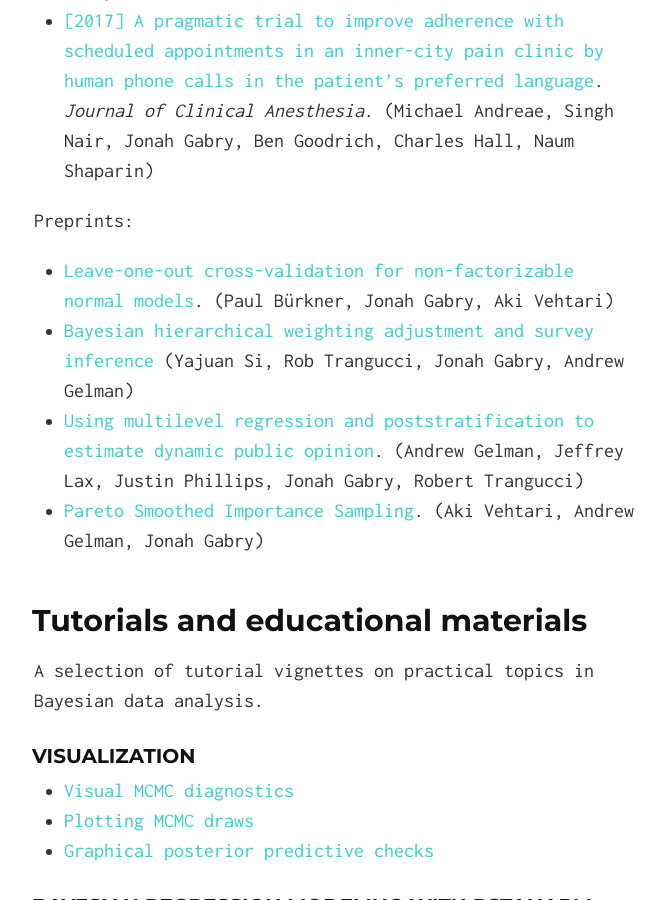
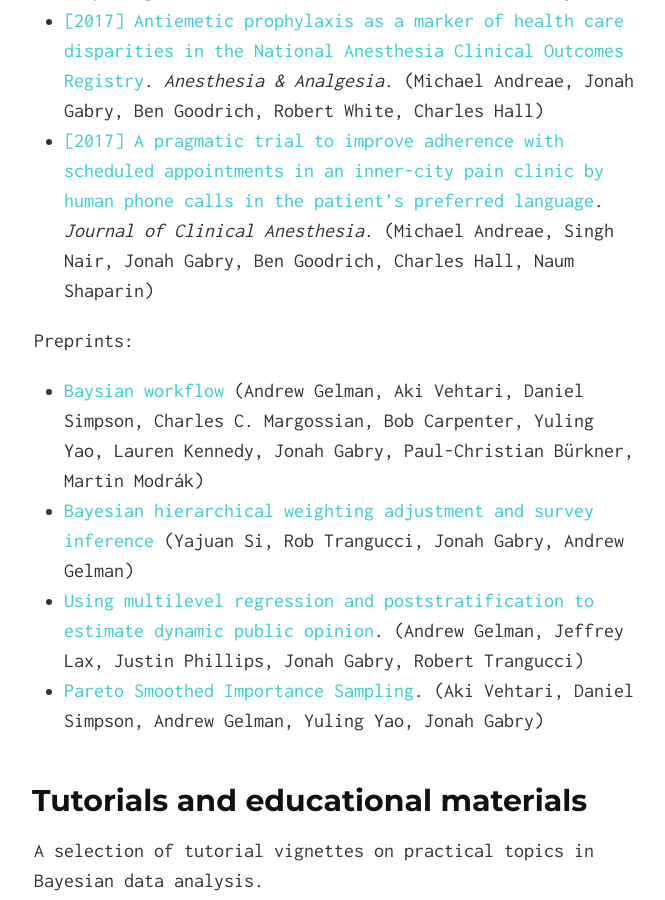
Before and after one commit to kendyteng/kendyteng.github.io, a Jekyll site: the page built from software-and-papers/index.md, in a window 1280 px wide and 900 px high, scrolled down 4675 px. Shown: the whole window, without its empty margins (306-971 px from the left). Built offline with Jekyll 4.4.1, drawn with Linux system fonts in a browser that asks for light colours; nearby versions of some CDN libraries; some of the changed text lies outside the part shown.

Commit message:
Update index.md

```diff
--- a/software-and-papers/index.md
+++ b/software-and-papers/index.md
@@ -172,10 +173,10 @@ of state of the art posterior inference diagnostics.
 
 Preprints:
 
-* [Leave-one-out cross-validation for non-factorizable normal models](https://arxiv.org/pdf/1810.10559.pdf). (Paul Bürkner, Jonah Gabry, Aki Vehtari)
+* [Baysian workflow](https://arxiv.org/abs/2011.01808) (Andrew Gelman, Aki Vehtari, Daniel Simpson, Charles C. Margossian, Bob Carpenter, Yuling Yao, Lauren Kennedy, Jonah Gabry, Paul-Christian Bürkner, Martin Modrák)
 * [Bayesian hierarchical weighting adjustment and survey inference](https://arxiv.org/pdf/1707.08220) (Yajuan Si, Rob Trangucci, Jonah Gabry, Andrew Gelman)
 * [Using multilevel regression and poststratification to estimate dynamic public opinion](http://www.stat.columbia.edu/~gelman/research/unpublished/MRT(1).pdf). (Andrew Gelman, Jeffrey Lax, Justin Phillips, Jonah Gabry, Robert Trangucci)
-* [Pareto Smoothed Importance Sampling](https://arxiv.org/pdf/1507.02646). (Aki Vehtari, Andrew Gelman, Jonah Gabry)
+* [Pareto Smoothed Importance Sampling](https://arxiv.org/pdf/1507.02646). (Aki Vehtari, Daniel Simpson, Andrew Gelman, Yuling Yao, Jonah Gabry)
 
 
 ## Tutorials and educational materials
```
Also changed, not shown: other parts of software-and-papers/index.md (+1 -0 lines).
